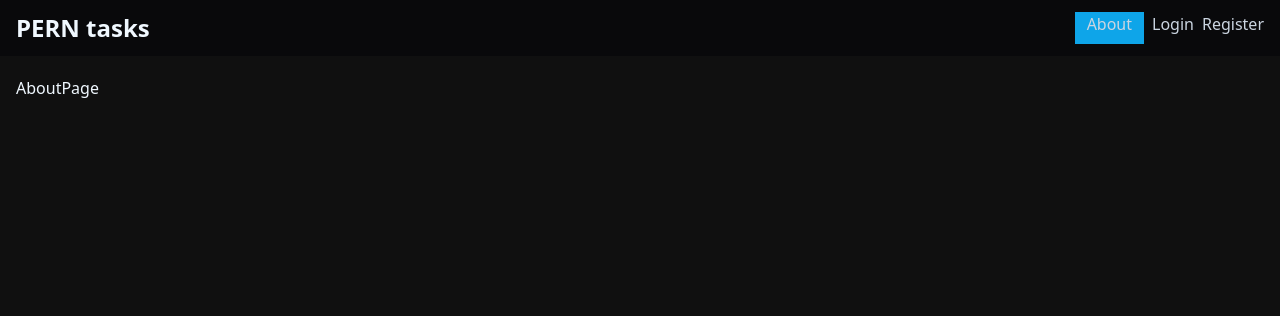
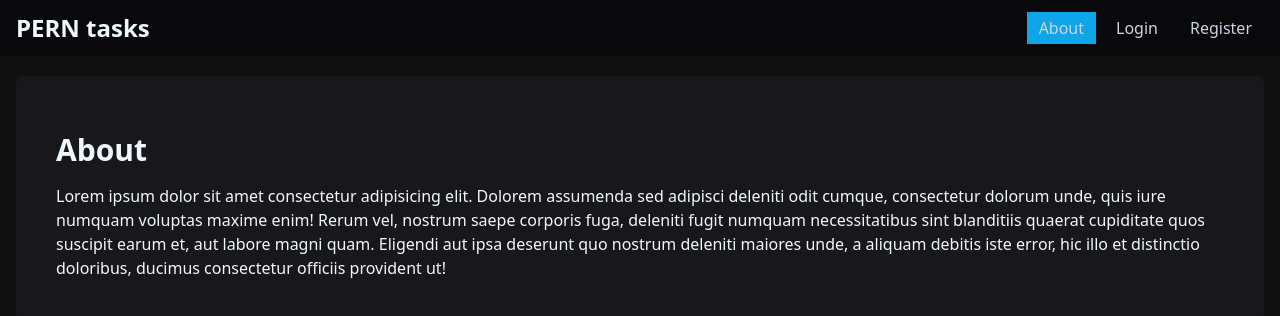
Before and after one commit to SebastianGarciaGuerrero/proyectofinal, a React (Vite) app in the folder frontend/: page /about in a window 1280 px wide. Shown: the top 316 px of the page. Built offline with nearby package versions, Linux system fonts and the light colour scheme.

Commit message:
mejorando ui de navbar e iconos

```diff
--- a/frontend/package.json
+++ b/frontend/package.json
@@ -15,7 +15,9 @@
     "react": "^18.2.0",
     "react-dom": "^18.2.0",
     "react-hook-form": "^7.49.3",
-    "react-router-dom": "^6.21.2"
+    "react-icons": "^5.0.1",
+    "react-router-dom": "^6.21.2",
+    "tailwind-merge": "^2.2.1"
   },
   "devDependencies": {
     "@types/react": "^18.0.37",
--- a/frontend/src/components/navbar/Navbar.jsx
+++ b/frontend/src/components/navbar/Navbar.jsx
@@ -2,11 +2,13 @@ import { Link, useLocation } from "react-router-dom";
 import { publicRoutes, privateRoutes } from "./navigation";
 import { Container } from "../ui";
 import { useAuth } from "../../context/AuthContext";
+import { twMerge } from "tailwind-merge";
+import { IoMdLogOut } from "react-icons/io";
 
 export const Navbar = () => {
   const location = useLocation();
 
-  const { isAuth, signout } = useAuth();
+  const { isAuth, signout, user } = useAuth();
 
   return (
     <nav className="bg-zinc-950">
@@ -14,33 +16,48 @@ export const Navbar = () => {
         <Link to="/">
           <h1 className="font-bold text-2xl">PERN tasks</h1>
         </Link>
-        <ul className="flex gap-x-2">
+        <ul className="flex items-center justify-center md:gap-x-2">
           {isAuth ? (
             <>
-              {privateRoutes.map(({ path, name }) => (
-                <li
-                  className={`text-slate-300 ${
-                    location.pathname === path && "bg-sky-500 px-3 py-1"
-                  }`}
-                  key={path}
-                >
-                  <Link to={path}>{name}</Link>
+              {privateRoutes.map(({ path, name, icon }) => (
+                <li key={path}>
+                  <Link
+                    to={path}
+                    className={twMerge(
+                      "text-slate-300 flex items-center px-3 py-1 gap-x-1",
+                      location.pathname === path && "bg-sky-500 px-3 py-1"
+                    )}
+                  >
+                    {icon}
+                    <span className="hidden sm:block">{name}</span>
+                  </Link>
                 </li>
               ))}
               <li
+                className="text-slate-300 flex items-center px-3 py-1 hover:cursor-pointer"
                 onClick={() => {
                   signout();
                 }}
               >
-                Logout
+                <IoMdLogOut className="w-5 h-5" />
+                <span className="hidden sm:block"> Logout</span>
+              </li>
+              <li className="flex gap-x-1 items-center justify-center font-medium">
+                <img
+                  src={user.gravatar}
+                  alt=""
+                  className="h-8 w-8 rounded-full"
+                />
+                <span>{user.name}</span>
               </li>
             </>
           ) : (
             publicRoutes.map(({ path, name }) => (
               <li
-                className={`text-slate-300 ${
-                  location.pathname === path && "bg-sky-500 px-3 -py1"
-                }`}
+                className={twMerge(
+                  "text-slate-300 flex items-center px-3 py-1",
+                  location.pathname === path && "bg-sky-500 px-3 py-1"
+                )}
                 key={path}
               >
                 <Link to={path}>{name}</Link>
--- a/frontend/src/components/navbar/navigation.js
+++ b/frontend/src/components/navbar/navigation.jsx
@@ -1,3 +1,7 @@
+import { BiTask } from "react-icons/bi";
+import { MdTaskAlt } from "react-icons/md";
+import { CgProfile } from "react-icons/cg";
+
 export const publicRoutes = [
   {
     name: "About",
@@ -17,13 +21,16 @@ export const privateRoutes = [
   {
     name: "Tasks",
     path: "/tasks",
+    icon: <BiTask className="w-5 h-5" />
   },
   {
-    name: "New Task",
+    name: "Agregar",
     path: "/tasks/new",
+    icon: <MdTaskAlt className="w-5 h-5" />
   },
   {
     name: "Profile",
     path: "/profile",
+    icon: <CgProfile className="w-5 h-5" />
   },
 ];
--- a/frontend/src/context/AuthContext.jsx
+++ b/frontend/src/context/AuthContext.jsx
@@ -59,23 +59,30 @@ export const AuthProvider = ({ children }) => {
   };
 
   useEffect(() => {
-    setLoading(false);
+    setLoading(true);
     if (Cookie.get("token")) {
       axios
         .get("/profile")
         .then((res) => {
           setUser(res.data);
           setIsAuth(true);
-          setLoading(false);
         })
         .catch((err) => {
           console.log(err);
           setUser(null);
           setIsAuth(false);
-          setLoading(false);
         });
     }
+    setLoading(false);
   }, []);
+
+  useEffect(() => {
+    const clean = setTimeout(() => {
+      setErrors(null);
+    }, 5000);
+
+    return () => clearTimeout(clean);
+  }, [errors]);
 
   return (
     <AuthContext.Provider
@@ -86,7 +93,7 @@ export const AuthProvider = ({ children }) => {
         signup,
         signin,
         signout,
-        loading
+        loading,
       }}
     >
       {children}
--- a/frontend/src/pages/AboutPage.jsx
+++ b/frontend/src/pages/AboutPage.jsx
@@ -1,6 +1,22 @@
+import { Card } from "../components/ui";
 
 export const AboutPage = () => {
   return (
-    <div>AboutPage</div>
-  )
-}
+    <div>
+      <Card>
+        <h1 className="text-3xl font-bold my-4">About</h1>
+        <p>
+          {" "}
+          Lorem ipsum dolor sit amet consectetur adipisicing elit. Dolorem
+          assumenda sed adipisci deleniti odit cumque, consectetur dolorum unde,
+          quis iure numquam voluptas maxime enim! Rerum vel, nostrum saepe
+          corporis fuga, deleniti fugit numquam necessitatibus sint blanditiis
+          quaerat cupiditate quos suscipit earum et, aut labore magni quam.
+          Eligendi aut ipsa deserunt quo nostrum deleniti maiores unde, a
+          aliquam debitis iste error, hic illo et distinctio doloribus, ducimus
+          consectetur officiis provident ut!
+        </p>
+      </Card>
+    </div>
+  );
+};
--- a/frontend/src/pages/HomePage.jsx
+++ b/frontend/src/pages/HomePage.jsx
@@ -1,10 +1,26 @@
-import { useAuth } from '../context/AuthContext'
+import { useAuth } from "../context/AuthContext";
+import { Card } from "../components/ui";
 
 export const HomePage = () => {
-  const data = useAuth()
-  console.log(data)
+  const data = useAuth();
+  console.log(data);
 
   return (
-    <div>HomePage</div>
-  )
-}
+    <div>
+      <Card>
+        <h1 className="text-3xl font-bold my-4">Home Page</h1>
+        <p>
+          {" "}
+          Lorem ipsum dolor sit amet consectetur adipisicing elit. Dolorem
+          assumenda sed adipisci deleniti odit cumque, consectetur dolorum unde,
+          quis iure numquam voluptas maxime enim! Rerum vel, nostrum saepe
+          corporis fuga, deleniti fugit numquam necessitatibus sint blanditiis
+          quaerat cupiditate quos suscipit earum et, aut labore magni quam.
+          Eligendi aut ipsa deserunt quo nostrum deleniti maiores unde, a
+          aliquam debitis iste error, hic illo et distinctio doloribus, ducimus
+          consectetur officiis provident ut!
+        </p>
+      </Card>
+    </div>
+  );
+};
--- a/frontend/src/pages/LoginPage.jsx
+++ b/frontend/src/pages/LoginPage.jsx
@@ -4,23 +4,25 @@ import { useForm } from "react-hook-form";
 import { useAuth } from "../context/AuthContext";
 
 export const LoginPage = () => {
-  const { register, handleSubmit } = useForm();
-  const { signin, errors, isAuth } = useAuth();
+  const {
+    register,
+    handleSubmit,
+    formState: { errors },
+  } = useForm();
+  const { signin, errors: loginErrors } = useAuth();
   const navigate = useNavigate();
 
   const onSubmit = handleSubmit(async (data) => {
     const user = await signin(data);
 
-    if (user) {
-      navigate("/profile");
-    }
+    if (user) navigate("/tasks");
   });
 
   return (
     <Container className="h-[calc(100vh-10rem)] flex justify-center items-center">
       <Card>
-        {errors &&
-          errors.map((err) => (
+        {loginErrors &&
+          loginErrors.map((err) => (
             <p className="text-red-500 text-center">{err}</p>
           ))}
 
@@ -33,6 +35,7 @@ export const LoginPage = () => {
             placeholder="Email"
             {...register("email", { required: true })}
           />
+          {errors.email && <p className="text-red-500"> Email is required </p>}
 
           <Label htmlFor="password">Password</Label>
           <Input
@@ -40,10 +43,13 @@ export const LoginPage = () => {
             placeholder="Password"
             {...register("password", { required: true })}
           />
+          {errors.password && (
+            <p className="text-red-500"> Password is required </p>
+          )}
 
           <Button>Sign in</Button>
           <div className="flex justify-between my-4">
-            <p>¿No tienes una cuenta?</p>
+            <p className="mr-4">¿No tienes una cuenta?</p>
             <Link to="/register" className="font-bold">
               ¡Regístrate!
             </Link>
--- a/frontend/src/pages/ProfilePage.jsx
+++ b/frontend/src/pages/ProfilePage.jsx
@@ -1,11 +1,10 @@
-import { useAuth } from "../context/AuthContext"
+import { useAuth } from "../context/AuthContext";
 
 export const ProfilePage = () => {
-
-  const {user} = useAuth()
+  const { user } = useAuth();
   return (
     <div>
-      {JSON.stringify(user, null, 2)}
+      <pre>{JSON.stringify(user, null, 2)}</pre>
     </div>
-  )
-}
+  );
+};
--- a/frontend/src/pages/RegisterPage.jsx
+++ b/frontend/src/pages/RegisterPage.jsx
@@ -15,9 +15,7 @@ export const RegisterPage = () => {
   const onSubmit = handleSubmit(async (data) => {
     const user = await signup(data);
 
-    if (user) {
-      navigate("/profile");
-    }
+    if (user) navigate("/tasks");
   });
 
   return (
@@ -61,7 +59,7 @@ export const RegisterPage = () => {
           <Button>Register</Button>
 
           <div className="flex justify-between my-4">
-            <p>¿Ya tienes una cuenta?</p>
+            <p className="mr-4">¿Ya tienes una cuenta?</p>
             <Link to="/login" className="font-bold">
               ¡Inscríbete!
             </Link>
--- a/frontend/src/pages/TasksPage.jsx
+++ b/frontend/src/pages/TasksPage.jsx
@@ -9,8 +9,15 @@ export const TasksPage = () => {
     loadTasks();
   }, []);
 
+  if (tasks.length === 0)
+    return (
+      <div className="flex justify-center items-center h-[calc(100vh-10rem)]">
+        <h1 className="text-3xl font-bold">¡No hay ninguna tarea hecha!</h1>
+      </div>
+    );
+
   return (
-    <div className="grid grid-cols-3 gap-2">
+    <div className="grid md:grid-cols-2 lg:grid-cols-3 gap-2">
       {tasks.map((task) => (
         <TaskCard task={task} key={task.id} />
       ))}
```
Also changed, not shown: frontend/src/components/tasks/TaskCard.jsx (+10 -6 lines), 1 other file (tests, documents, lock files or other folders).
